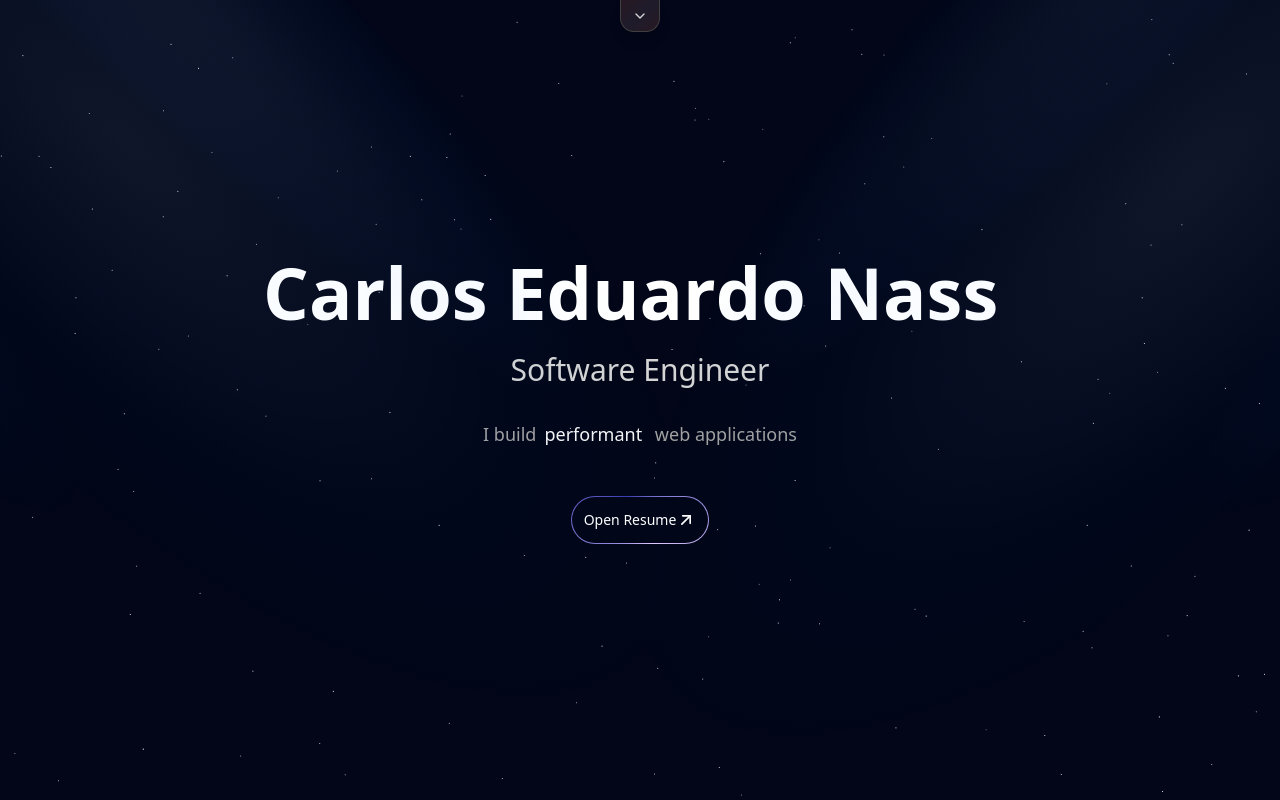
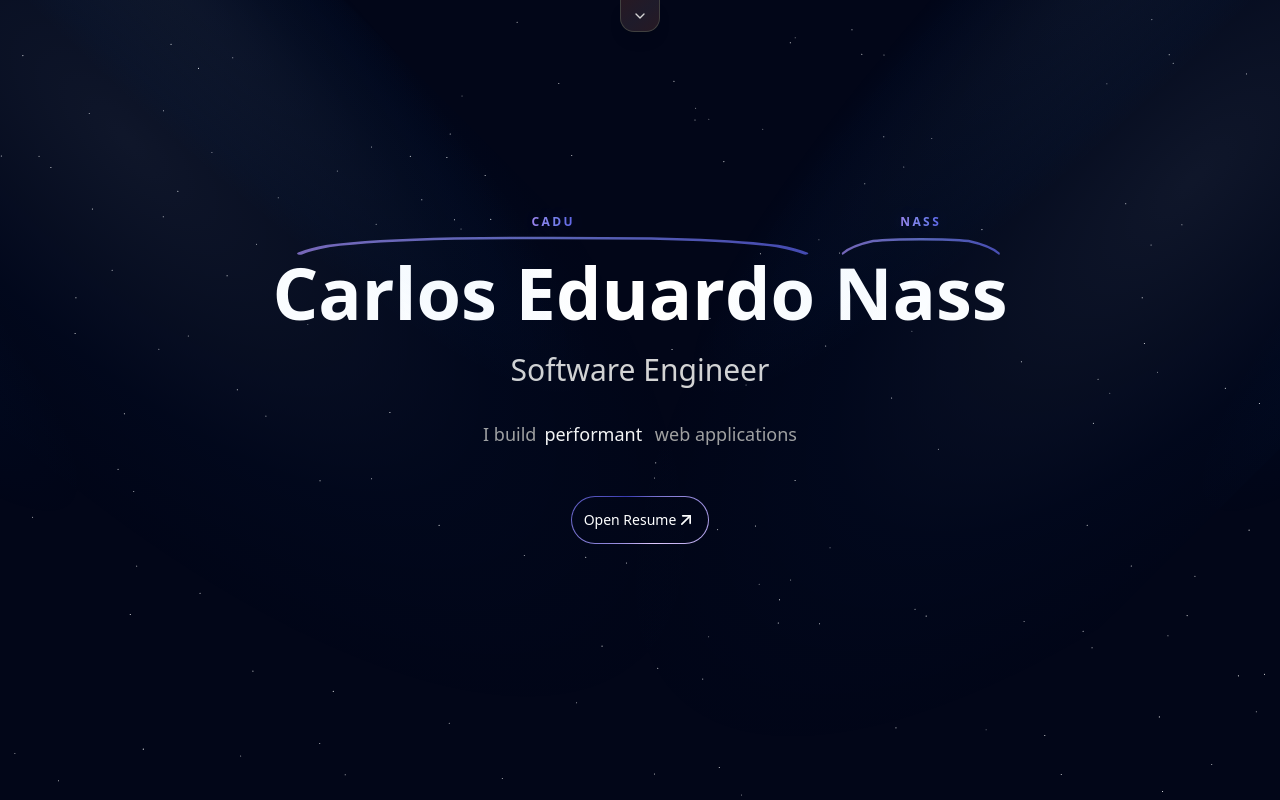
Before and after one commit to cadunass/portfolio, a Next.js app: page / in a window 1280 px wide. Shown: the top 800 px of the page. Built offline with nearby package versions, Linux system fonts and the light colour scheme.

Commit message:
feat: implement AnnotatedTypewriter component for enhanced name display in Hero section, replacing TypewriterEffect, and update NameAnnotation for dynamic animations

```diff
--- a/src/components/sections/hero.tsx
+++ b/src/components/sections/hero.tsx
@@ -1,19 +1,25 @@
 "use client";
 
 import { IconArrowUpRight } from "@tabler/icons-react";
-import { TypewriterEffect } from "@/components/ui/typewriter-effect";
 import { PERSONAL_INFO } from "@/constants";
 import { FlipWords } from "../ui/flip-words";
-// import { NameAnnotation } from "../ui/name-annotation";
 import { Spotlight } from "../ui/spotlight-new";
+import { AnnotatedTypewriter } from "../ui/annotated-typewriter";
+import { useState } from "react";
 
 export function Hero() {
+  const [showAnnotation, setShowAnnotation] = useState(false);
+
   const nameWords = PERSONAL_INFO.fullName.map((word) => ({
     text: word,
     className: "text-neutral-800 dark:text-white",
   }));
 
   const bioWords = ["secure", "scalable", "performant"];
+
+  const handleTypewriterComplete = () => {
+    setShowAnnotation(true);
+  };
 
   return (
     <section
@@ -24,13 +30,16 @@ export function Hero() {
       <Spotlight />
       <div className="max-w-4xl mx-auto text-center px-4 relative">
         <h1 className="text-5xl md:text-7xl font-bold mb-6 relative">
-          {/* <NameAnnotation /> */}
           {/* Mobile: Static text (instant LCP), Desktop: TypewriterEffect */}
           <span className="md:hidden text-neutral-800 dark:text-white">
             {PERSONAL_INFO.fullName.join(" ")}
           </span>
-          <span className="hidden md:block">
-            <TypewriterEffect words={nameWords} />
+          <span className="hidden md:block relative">
+            <AnnotatedTypewriter
+              words={nameWords}
+              onComplete={handleTypewriterComplete}
+              showAnnotations={showAnnotation}
+            />
           </span>
         </h1>
         <p className="text-2xl md:text-3xl text-neutral-600 dark:text-neutral-300 mb-8 opacity-0 animate-[fadeIn_0.5s_ease-in_0.5s_forwards]">
--- /dev/null
+++ b/src/components/ui/annotated-typewriter.tsx
@@ -0,0 +1,165 @@
+/** biome-ignore-all lint/suspicious/noArrayIndexKey: we need to use the index as the key */
+"use client";
+
+import { motion, stagger, useAnimate, useInView } from "motion/react";
+import { useEffect } from "react";
+import { cn } from "@/lib/utils";
+import { NameAnnotation } from "./name-annotation";
+
+interface AnnotatedTypewriterProps {
+  words: {
+    text: string;
+    className?: string;
+  }[];
+  className?: string;
+  onComplete?: () => void;
+  showAnnotations: boolean;
+}
+
+export function AnnotatedTypewriter({
+  words,
+  className,
+  onComplete,
+  showAnnotations,
+}: AnnotatedTypewriterProps) {
+  // Split text inside of words into array of characters
+  const wordsArray = words.map((word) => {
+    return {
+      ...word,
+      text: word.text.split(""),
+    };
+  });
+
+  const [scope, animate] = useAnimate();
+  const isInView = useInView(scope);
+
+  useEffect(() => {
+    if (isInView) {
+      // Calculate total animation duration
+      const totalChars = wordsArray.reduce(
+        (acc, word) => acc + word.text.length,
+        0,
+      );
+      const totalDuration = totalChars * 0.1 + 0.3; // stagger delay + last char duration
+
+      animate(
+        "span",
+        {
+          display: "inline-block",
+          opacity: 1,
+          width: "fit-content",
+        },
+        {
+          duration: 0.3,
+          delay: stagger(0.1),
+          ease: "easeInOut",
+        },
+      );
+
+      // Trigger onComplete callback after animation finishes
+      if (onComplete) {
+        const timer = setTimeout(() => {
+          onComplete();
+        }, totalDuration * 1000);
+        return () => clearTimeout(timer);
+      }
+    }
+  }, [isInView, animate, onComplete, wordsArray]);
+
+  const renderWords = () => {
+    return (
+      <motion.div ref={scope} className="inline">
+        {wordsArray.map((word, wordIdx) => {
+          const isCarlos = wordIdx === 0;
+          const isEduardo = wordIdx === 1;
+          const isNass = wordIdx === 2;
+
+          // Wrap "Carlos Eduardo" together
+          if (isCarlos) {
+            return (
+              <span key="carlos-eduardo-wrap" className="relative inline-block">
+                {/* Carlos */}
+                <div className="inline-block">
+                  {word.text.map((char, charIndex) => (
+                    <motion.span
+                      initial={{}}
+                      key={`char-${charIndex}`}
+                      className={cn(
+                        `dark:text-white text-black opacity-0 hidden`,
+                        word.className,
+                      )}
+                    >
+                      {char}
+                    </motion.span>
+                  ))}
+                  &nbsp;
+                </div>
+                {/* Eduardo */}
+                {wordsArray[1] && (
+                  <div className="inline-block">
+                    {wordsArray[1].text.map((char, charIndex) => (
+                      <motion.span
+                        initial={{}}
+                        key={`eduardo-char-${charIndex}`}
+                        className={cn(
+                          `dark:text-white text-black opacity-0 hidden`,
+                          wordsArray[1].className,
+                        )}
+                      >
+                        {char}
+                      </motion.span>
+                    ))}
+                    &nbsp;
+                  </div>
+                )}
+                <NameAnnotation
+                  triggerAnimation={showAnnotations}
+                  target="carlosEduardo"
+                />
+              </span>
+            );
+          }
+
+          // Skip Eduardo since it's rendered with Carlos
+          if (isEduardo) {
+            return null;
+          }
+
+          // Wrap "Nass" separately
+          if (isNass) {
+            return (
+              <span key="nass-wrap" className="relative inline-block">
+                <div className="inline-block">
+                  {word.text.map((char, charIndex) => (
+                    <motion.span
+                      initial={{}}
+                      key={`char-${charIndex}`}
+                      className={cn(
+                        `dark:text-white text-black opacity-0 hidden`,
+                        word.className,
+                      )}
+                    >
+                      {char}
+                    </motion.span>
+                  ))}
+                </div>
+                <NameAnnotation
+                  triggerAnimation={showAnnotations}
+                  target="nass"
+                />
+              </span>
+            );
+          }
+
+          return null;
+        })}
+      </motion.div>
+    );
+  };
+
+  return (
+    <div className={cn("font-bold text-center", className)}>
+      {renderWords()}
+    </div>
+  );
+}
--- a/src/components/ui/name-annotation.tsx
+++ b/src/components/ui/name-annotation.tsx
@@ -2,146 +2,133 @@
 
 import { motion } from "motion/react";
 
-export function NameAnnotation() {
+interface NameAnnotationProps {
+  triggerAnimation: boolean;
+  target: "carlosEduardo" | "nass";
+}
+
+export function NameAnnotation({
+  triggerAnimation,
+  target,
+}: NameAnnotationProps) {
+  // Hand-drawn curved bracket above the text (organic curly brace style)
+  // Inspired by SVG underline doodles - natural curves with slight imperfections
+  const selectionPaths = {
+    // Elegant curved bracket above "Carlos Eduardo" with natural hand-drawn wobbles
+    carlosEduardo:
+      "M 10 18 C 12 16 15 14 20 12 C 30 9 45 7 65 6 C 85 5.5 115 5.5 135 6 C 155 7 170 9 180 12 C 185 14 188 16 190 18",
+    // Elegant curved bracket above "Nass" with natural hand-drawn wobbles
+    nass: "M 10 18 C 15 15 25 11 45 8 C 70 6 130 6 155 8 C 175 11 185 15 190 18",
+  };
+
+  const labels = {
+    carlosEduardo: "CADU",
+    nass: "NASS",
+  };
+
+  const pathVariants = {
+    hidden: {
+      pathLength: 0,
+      opacity: 0,
+    },
+    visible: {
+      pathLength: 1,
+      opacity: 0.7,
+    },
+  };
+
+  const labelVariants = {
+    hidden: {
+      opacity: 0,
+      y: 5,
+      scale: 0.9,
+    },
+    visible: {
+      opacity: 0.95,
+      y: 0,
+      scale: 1,
+    },
+  };
+
+  const delays = {
+    carlosEduardo: 0.3,
+    nass: 1.1,
+  };
+
+  const labelDelays = {
+    carlosEduardo: 1.0,
+    nass: 1.8,
+  };
+
   return (
-    <div className="absolute -top-24 left-1/2 -translate-x-1/2 w-full max-w-5xl pointer-events-none">
+    <div className="absolute inset-0 w-full h-full pointer-events-none">
+      {/* Curved bracket SVG - positioned above the text */}
       <svg
-        viewBox="0 0 1000 120"
-        className="w-full h-auto opacity-0 animate-[fadeIn_0.8s_ease-in_2s_forwards]"
+        className="absolute left-0 right-0 w-full"
         style={{
-          filter: "drop-shadow(0 0 8px rgba(99, 102, 241, 0.2))",
+          top: "-25px",
+          height: "25px",
         }}
-        aria-label="Visual annotation showing how Carlos Eduardo Nass becomes cadunass"
+        viewBox="0 0 200 20"
+        preserveAspectRatio="none"
+        xmlns="http://www.w3.org/2000/svg"
+        aria-hidden="true"
       >
-        <title>Name breakdown: Carlos Eduardo + Nass = cadunass</title>
-
-        {/* Hand-drawn style filter */}
         <defs>
-          <filter id="roughen">
-            <feTurbulence
-              type="fractalNoise"
-              baseFrequency="0.05"
-              numOctaves="2"
-              result="noise"
-            />
-            <feDisplacementMap
-              in="SourceGraphic"
-              in2="noise"
-              scale="1.5"
-              xChannelSelector="R"
-              yChannelSelector="G"
-            />
-          </filter>
+          <linearGradient
+            id={`gradient-${target}`}
+            x1="0%"
+            y1="0%"
+            x2="100%"
+            y2="0%"
+          >
+            <stop offset="0%" stopColor="#A78BFA" />
+            <stop offset="50%" stopColor="#818CF8" />
+            <stop offset="100%" stopColor="#6366F1" />
+          </linearGradient>
         </defs>
 
-        {/* "cadu" label (above left brace) */}
-        <motion.text
-          x="260"
-          y="25"
-          className="fill-indigo-500 dark:fill-indigo-400 text-2xl font-semibold"
-          style={{ fontFamily: "var(--font-caveat)" }}
-          textAnchor="middle"
-          initial={{ opacity: 0, y: 5 }}
-          animate={{ opacity: 1, y: 0 }}
-          transition={{ duration: 0.4, delay: 3.2 }}
-        >
-          cadu
-        </motion.text>
+        <motion.path
+          d={selectionPaths[target]}
+          stroke={`url(#gradient-${target})`}
+          strokeWidth="2"
+          fill="none"
+          strokeLinecap="round"
+          strokeLinejoin="round"
+          variants={pathVariants}
+          initial="hidden"
+          animate={triggerAnimation ? "visible" : "hidden"}
+          transition={{
+            duration: 1,
+            delay: delays[target],
+            ease: [0.22, 1, 0.36, 1], // Custom ease for smooth drawing
+          }}
+        />
+      </svg>
 
-        {/* Left horizontal overbrace (above "Carlos Eduardo") - WIDER */}
-        <motion.path
-          d="M 80 55 L 80 50 Q 80 45 85 45 L 255 45 Q 260 45 260 40 Q 260 45 265 45 L 435 45 Q 440 45 440 50 L 440 55"
-          className="stroke-indigo-400 dark:stroke-indigo-400"
-          strokeWidth="2.5"
-          strokeLinecap="round"
-          fill="none"
-          filter="url(#roughen)"
-          initial={{ pathLength: 0, opacity: 0 }}
-          animate={{ pathLength: 1, opacity: 0.9 }}
-          transition={{ duration: 1, delay: 2.2, ease: "easeInOut" }}
-        />
-
-        {/* Plus sign */}
-        <motion.text
-          x="500"
-          y="75"
-          className="fill-indigo-500 dark:fill-indigo-400 text-3xl font-bold"
-          style={{ fontFamily: "var(--font-caveat)" }}
-          textAnchor="middle"
-          initial={{ opacity: 0, scale: 0.5 }}
-          animate={{ opacity: 1, scale: 1 }}
-          transition={{ duration: 0.3, delay: 3.8 }}
-        >
-          +
-        </motion.text>
-
-        {/* "nass" label (above right brace) */}
-        <motion.text
-          x="635"
-          y="25"
-          className="fill-indigo-500 dark:fill-indigo-400 text-2xl font-semibold"
-          style={{ fontFamily: "var(--font-caveat)" }}
-          textAnchor="middle"
-          initial={{ opacity: 0, y: 5 }}
-          animate={{ opacity: 1, y: 0 }}
-          transition={{ duration: 0.4, delay: 3.4 }}
-        >
-          nass
-        </motion.text>
-
-        {/* Right horizontal overbrace (above "Nass") */}
-        <motion.path
-          d="M 570 55 L 570 50 Q 570 45 575 45 L 630 45 Q 635 45 635 40 Q 635 45 640 45 L 695 45 Q 700 45 700 50 L 700 55"
-          className="stroke-indigo-400 dark:stroke-indigo-400"
-          strokeWidth="2.5"
-          strokeLinecap="round"
-          fill="none"
-          filter="url(#roughen)"
-          initial={{ pathLength: 0, opacity: 0 }}
-          animate={{ pathLength: 1, opacity: 0.9 }}
-          transition={{ duration: 0.8, delay: 2.6, ease: "easeInOut" }}
-        />
-
-        {/* Equals sign and result */}
-        <motion.g
-          initial={{ opacity: 0, scale: 0.8 }}
-          animate={{ opacity: 1, scale: 1 }}
-          transition={{ duration: 0.5, delay: 4.2, ease: "backOut" }}
-        >
-          <text
-            x="760"
-            y="75"
-            className="fill-indigo-500 dark:fill-indigo-400 text-3xl font-bold"
-            style={{ fontFamily: "var(--font-caveat)" }}
-            textAnchor="middle"
-          >
-            =
-          </text>
-
-          <text
-            x="860"
-            y="78"
-            className="fill-indigo-600 dark:fill-indigo-300 text-3xl font-bold"
-            style={{ fontFamily: "var(--font-caveat)" }}
-            textAnchor="middle"
-          >
-            cadunass
-          </text>
-
-          {/* Underline for emphasis */}
-          <motion.path
-            d="M 805 82 Q 860 85 915 82"
-            className="stroke-indigo-600 dark:stroke-indigo-300"
-            strokeWidth="2.5"
-            fill="none"
-            strokeLinecap="round"
-            filter="url(#roughen)"
-            initial={{ pathLength: 0 }}
-            animate={{ pathLength: 1 }}
-            transition={{ duration: 0.6, delay: 4.5 }}
-          />
-        </motion.g>
-      </svg>
+      {/* Label text that appears above the curved bracket */}
+      <motion.div
+        className="absolute left-1/2 -translate-x-1/2 text-[10px] md:text-xs font-bold tracking-[0.2em] uppercase"
+        style={{
+          top: "-42px",
+          background:
+            "linear-gradient(90deg, #A78BFA 0%, #818CF8 50%, #6366F1 100%)",
+          WebkitBackgroundClip: "text",
+          WebkitTextFillColor: "transparent",
+          backgroundClip: "text",
+          textShadow: "0 0 20px rgba(129, 140, 248, 0.3)",
+        }}
+        variants={labelVariants}
+        initial="hidden"
+        animate={triggerAnimation ? "visible" : "hidden"}
+        transition={{
+          duration: 0.6,
+          delay: labelDelays[target],
+          ease: [0.16, 1, 0.3, 1], // Smooth ease out
+        }}
+      >
+        {labels[target]}
+      </motion.div>
     </div>
   );
 }
--- a/src/components/ui/typewriter-effect.tsx
+++ b/src/components/ui/typewriter-effect.tsx
@@ -8,12 +8,14 @@ import { cn } from "@/lib/utils";
 export const TypewriterEffect = ({
   words,
   className,
+  onComplete,
 }: {
   words: {
     text: string;
     className?: string;
   }[];
   className?: string;
+  onComplete?: () => void;
 }) => {
   // split text inside of words into array of characters
   const wordsArray = words.map((word) => {
@@ -27,6 +29,13 @@ export const TypewriterEffect = ({
   const isInView = useInView(scope);
   useEffect(() => {
     if (isInView) {
+      // Calculate total animation duration
+      const totalChars = wordsArray.reduce(
+        (acc, word) => acc + word.text.length,
+        0,
+      );
+      const totalDuration = totalChars * 0.1 + 0.3; // stagger delay + last char duration
+
       animate(
         "span",
         {
@@ -40,8 +49,16 @@ export const TypewriterEffect = ({
           ease: "easeInOut",
         },
       );
+
+      // Trigger onComplete callback after animation finishes
+      if (onComplete) {
+        const timer = setTimeout(() => {
+          onComplete();
+        }, totalDuration * 1000);
+        return () => clearTimeout(timer);
+      }
     }
-  }, [isInView, animate]);
+  }, [isInView, animate, onComplete, wordsArray]);
 
   const renderWords = () => {
     return (
```
